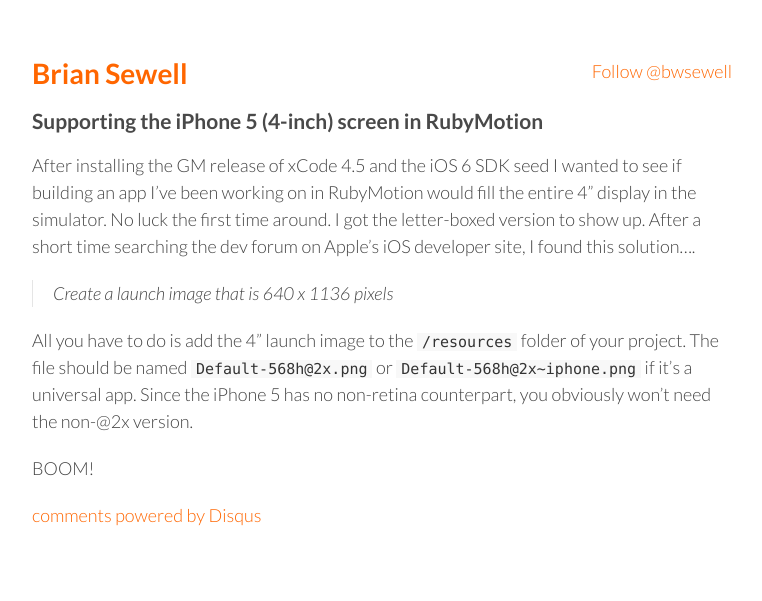
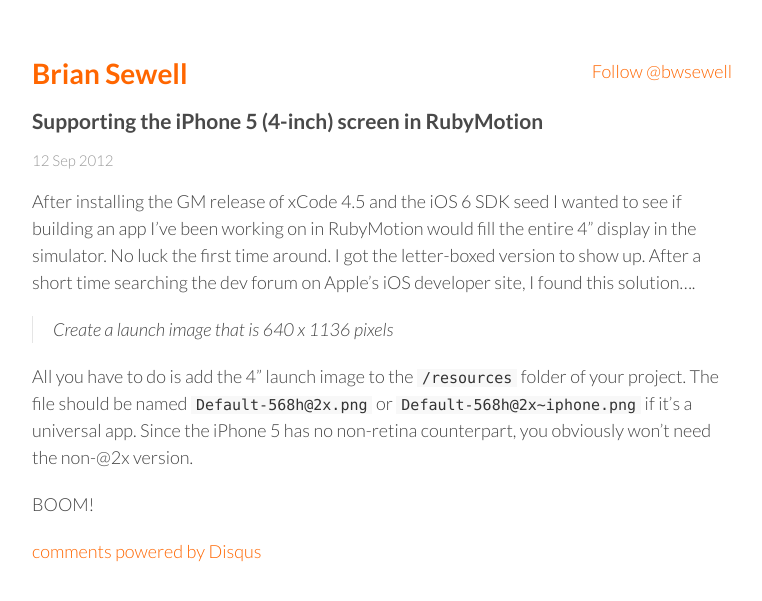
Before and after one commit to bwsewell/bwsewell.github.com, a Jekyll site: the page built from _posts/2012-09-12-supporting-the-iphone-5-4-inch-screen-in-rubymotion.md, in a window 1280 px wide. Shown: the top 601 px of the page, without its empty margins (258-1020 px from the left). Built offline with Jekyll 4.4.1, drawn with Linux system fonts in a browser that asks for light colours; Markdown is read by kramdown in place of the engine named in the settings; comment, search, counter and statistics services are not loaded.

Commit message:
Fixing post date format

```diff
--- a/_layouts/post.html
+++ b/_layouts/post.html
@@ -3,7 +3,7 @@
 ---
 <article id="post">
 <h2>{{ page.title }}</h3>
-<h3>{{ post.date | date: "%m.%d.%y" }}</h3>
+<h3>{{ page.date | date_to_string }}</h3>
 {{ content }}
 <div id="comments">
 {% include comments.html %}
```
